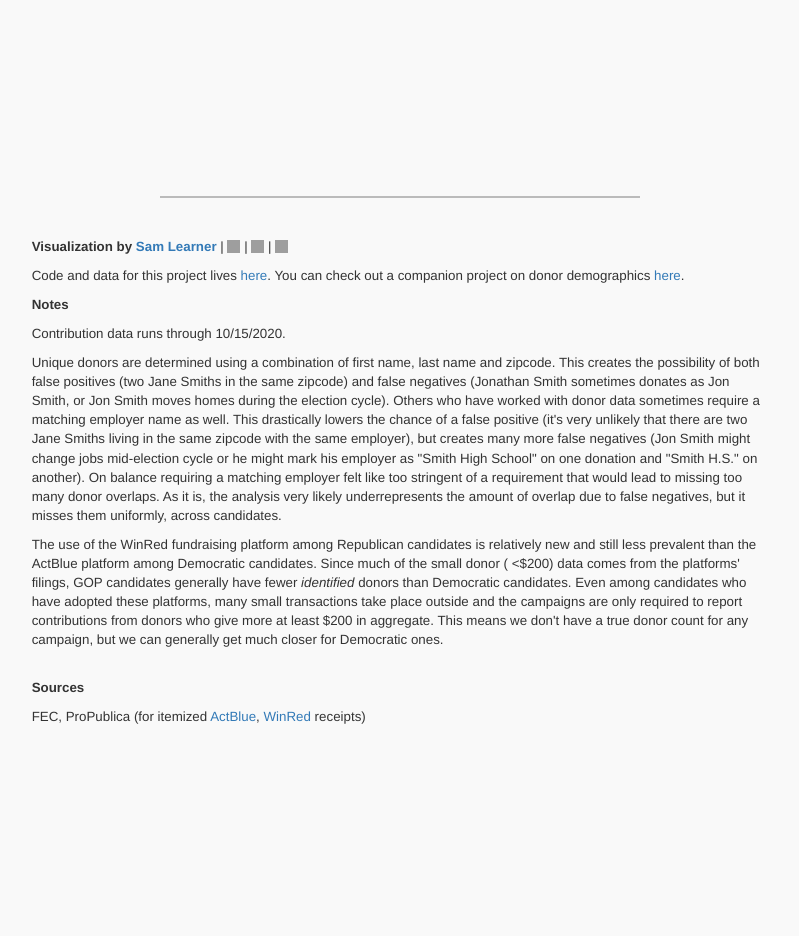
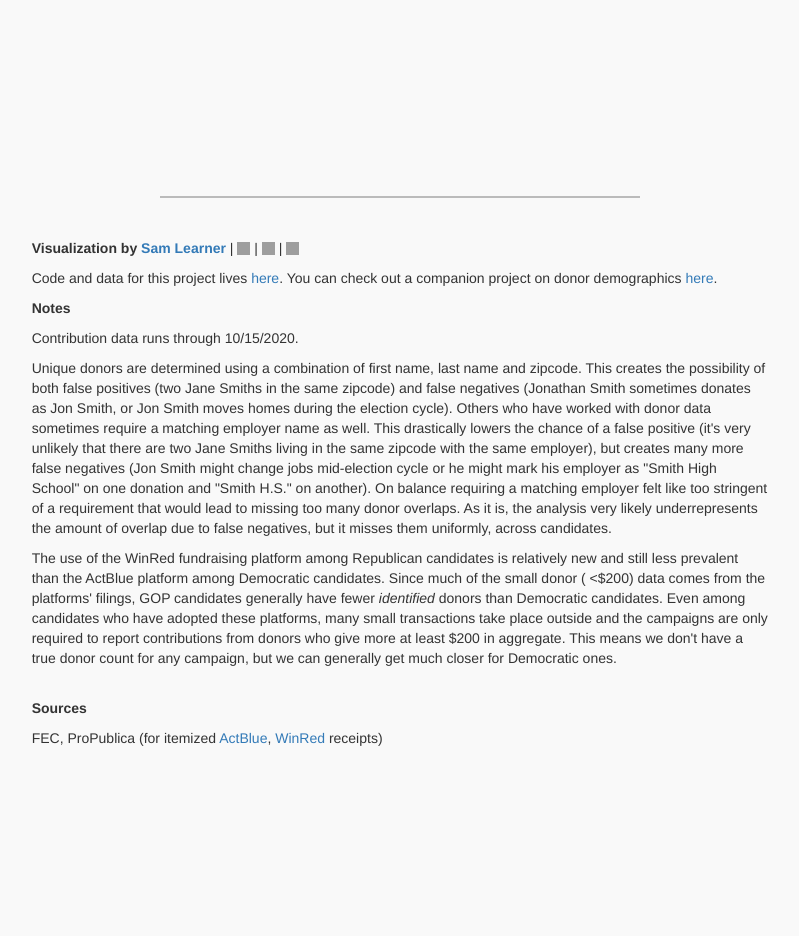
Before and after one commit to sdl60660/donor_overlap, a Flask app: page / in a window 1280 px wide. Shown: the part 2652-3588 px from the top of the page, without its empty margins (240-1039 px from the left). Run offline with Flask 2, Linux system fonts and the light colour scheme; some libraries are stand-ins or nearby versions.

Commit message:
Fixed font sizing in footer

```diff
--- a/static/css/style.css
+++ b/static/css/style.css
@@ -107,7 +107,7 @@ strong {
 
 
 .footer {
-    font-size: 10pt;
+    font-size: 14px;
     padding-top: 40px;
     padding-bottom: 60px;
     min-height: 100vh;
```
